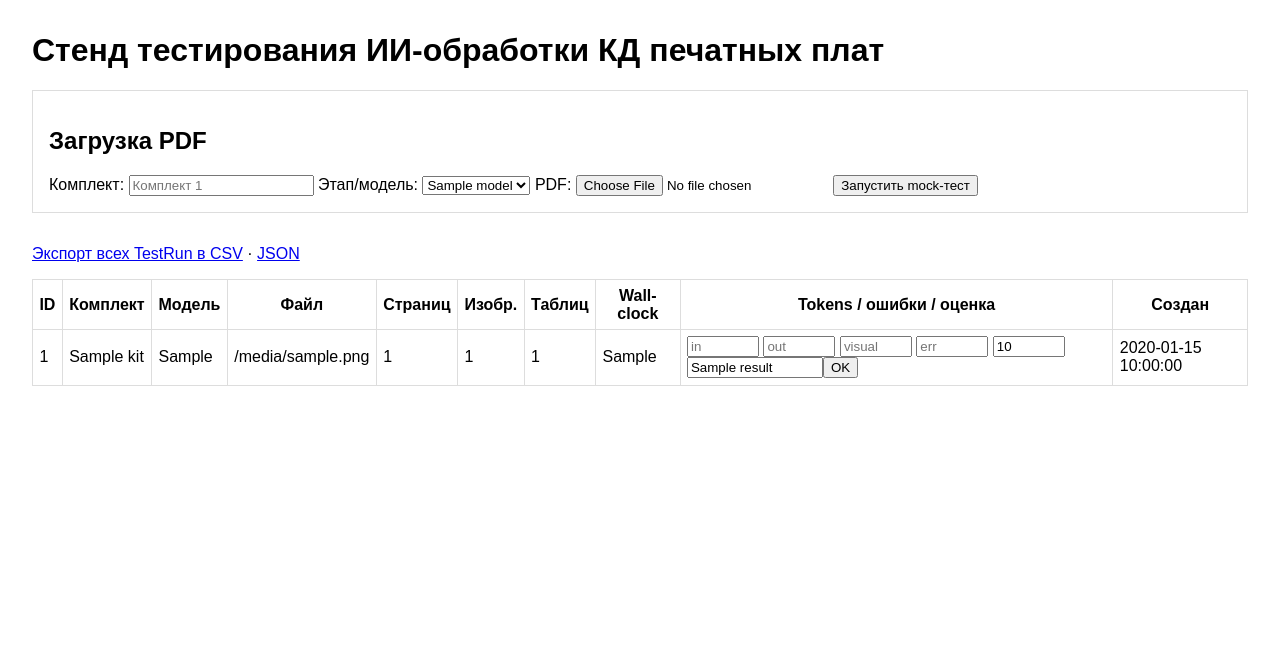
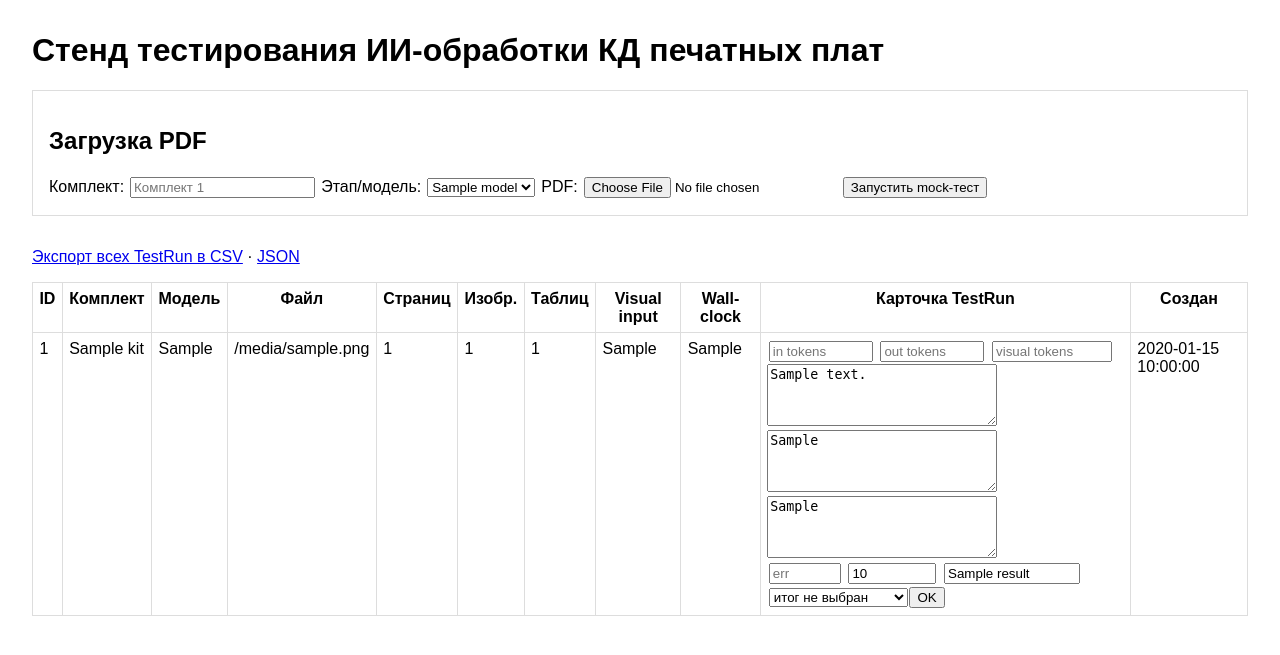
Before and after one commit to andrey-zaikin-main-acc/Neiro-test, a FastAPI app: template app/templates/index.html in a window 1280 px wide. Shown: the top 655 px of the page. Run offline with FastAPI, Linux system fonts and the light colour scheme; the template is opened without the code that fills it: most values are stand-ins (such as "Sample title", 1, 10 or a date in 2020).

Commit message:
Fix MVP run persistence and metrics

```diff
--- a/app/services/pdf_metadata.py
+++ b/app/services/pdf_metadata.py
@@ -15,5 +15,5 @@ def inspect_pdf(path: Path) -> dict:
         "file_size": path.stat().st_size,
         "page_count": len(reader.pages),
         "image_count": image_count,
-        "table_count": 0,
+        "table_count": None,
     }
--- a/app/services/repository.py
+++ b/app/services/repository.py
@@ -2,7 +2,7 @@ import csv
 from pathlib import Path
 from app.db import get_connection
 
-FIELDS = ["id","kit","stage_model","file_name","file_count","page_count","image_count","table_count","input_text_tokens","output_text_tokens","visual_input","visual_tokens","wall_clock_seconds","raw_output_path","normalized_output_path","result","critical_errors","final_score","created_at"]
+FIELDS = ["id","kit","stage_model","file_name","file_count","page_count","image_count","table_count","input_text_tokens","output_text_tokens","visual_input","visual_tokens","wall_clock_seconds","raw_output_path","normalized_output_path","result","critical_errors","final_score","input_summary","short_result","critical_issues","suitability","created_at"]
 
 
 def create_run(data: dict) -> int:
--- a/app/templates/index.html
+++ b/app/templates/index.html
@@ -1,6 +1,6 @@
 <!doctype html>
 <html lang="ru">
-<head><meta charset="utf-8"><title>KD AI Test Bench</title><style>body{font-family:Arial;margin:2rem}table{border-collapse:collapse;width:100%}td,th{border:1px solid #ddd;padding:.4rem}form{margin:0}.upload{margin-bottom:2rem;padding:1rem;border:1px solid #ddd}</style></head>
+<head><meta charset="utf-8"><title>KD AI Test Bench</title><style>body{font-family:Arial;margin:2rem}table{border-collapse:collapse;width:100%}td,th{border:1px solid #ddd;padding:.4rem;vertical-align:top}form{margin:0}.upload{margin-bottom:2rem;padding:1rem;border:1px solid #ddd}textarea{width:14rem;height:3.5rem}select,input{margin:.1rem}</style></head>
 <body>
 <h1>Стенд тестирования ИИ-обработки КД печатных плат</h1>
 <section class="upload">
@@ -14,16 +14,23 @@
 </section>
 <p><a href="/export.csv">Экспорт всех TestRun в CSV</a> · <a href="/api/test-runs">JSON</a></p>
 <table>
-<thead><tr><th>ID</th><th>Комплект</th><th>Модель</th><th>Файл</th><th>Страниц</th><th>Изобр.</th><th>Таблиц</th><th>Wall-clock</th><th>Tokens / ошибки / оценка</th><th>Создан</th></tr></thead>
+<thead><tr><th>ID</th><th>Комплект</th><th>Модель</th><th>Файл</th><th>Страниц</th><th>Изобр.</th><th>Таблиц</th><th>Visual input</th><th>Wall-clock</th><th>Карточка TestRun</th><th>Создан</th></tr></thead>
 <tbody>{% for run in runs %}<tr>
-<td>{{ run.id }}</td><td>{{ run.kit }}</td><td>{{ run.stage_model }}</td><td>{{ run.file_name }}</td><td>{{ run.page_count }}</td><td>{{ run.image_count }}</td><td>{{ run.table_count }}</td><td>{{ run.wall_clock_seconds }}</td>
+<td>{{ run.id }}</td><td>{{ run.kit }}</td><td>{{ run.stage_model }}</td><td>{{ run.file_name }}</td><td>{{ run.page_count }}</td><td>{{ run.image_count }}</td><td>{{ run.table_count if run.table_count is not none else 'не определено' }}</td><td>{{ run.visual_input }}</td><td>{{ run.wall_clock_seconds }}</td>
 <td><form action="/test-runs/{{ run.id }}/manual" method="post">
-<input name="input_text_tokens" type="number" placeholder="in" value="{{ run.input_text_tokens or '' }}" style="width:4rem">
-<input name="output_text_tokens" type="number" placeholder="out" value="{{ run.output_text_tokens or '' }}" style="width:4rem">
-<input name="visual_tokens" type="number" placeholder="visual" value="{{ run.visual_tokens or '' }}" style="width:4rem">
-<input name="critical_errors" type="number" placeholder="err" value="{{ run.critical_errors }}" style="width:4rem">
-<input name="final_score" type="number" step="0.01" placeholder="score" value="{{ run.final_score or '' }}" style="width:4rem">
-<input name="result" placeholder="result" value="{{ run.result }}" style="width:8rem"><button>OK</button></form></td>
+<div><input name="input_text_tokens" type="number" placeholder="in tokens" value="{{ run.input_text_tokens or '' }}" style="width:6rem">
+<input name="output_text_tokens" type="number" placeholder="out tokens" value="{{ run.output_text_tokens or '' }}" style="width:6rem">
+<input name="visual_tokens" type="number" placeholder="visual tokens" value="{{ run.visual_tokens or '' }}" style="width:7rem"></div>
+<div><textarea name="input_summary" placeholder="вход">{{ run.input_summary or '' }}</textarea>
+<textarea name="short_result" placeholder="краткий результат">{{ run.short_result or '' }}</textarea></div>
+<div><textarea name="critical_issues" placeholder="критические ошибки / галлюцинации">{{ run.critical_issues or '' }}</textarea></div>
+<div><input name="critical_errors" type="number" placeholder="err" value="{{ run.critical_errors }}" style="width:4rem">
+<input name="final_score" type="number" step="0.01" placeholder="score" value="{{ run.final_score or '' }}" style="width:5rem">
+<input name="result" placeholder="result" value="{{ run.result }}" style="width:8rem">
+<select name="suitability">
+<option value="" {% if not run.suitability %}selected{% endif %}>итог не выбран</option>
+{% for value in ['пригодно', 'частично пригодно', 'непригодно'] %}<option value="{{ value }}" {% if run.suitability == value %}selected{% endif %}>{{ value }}</option>{% endfor %}
+</select><button>OK</button></div></form></td>
 <td>{{ run.created_at }}</td>
 </tr>{% endfor %}</tbody>
 </table>
--- a/pyproject.toml
+++ b/pyproject.toml
@@ -7,6 +7,7 @@ dependencies = [
   "fastapi>=0.111",
   "uvicorn[standard]>=0.30",
   "python-multipart>=0.0.9",
+  "jinja2>=3.1",
   "pydantic>=2.7",
   "pypdf>=4.2",
 ]
```
Also changed, not shown: app/api/routes.py (+23 -7 lines), app/db.py (+15 -1 lines), app/models/test_run.py (+9 -1 lines), tests/test_export_csv.py (+14 -1 lines), tests/test_pdf_metadata.py (added, +15 -0 lines), tests/test_upload_app.py (added, +55 -0 lines), README.md.
